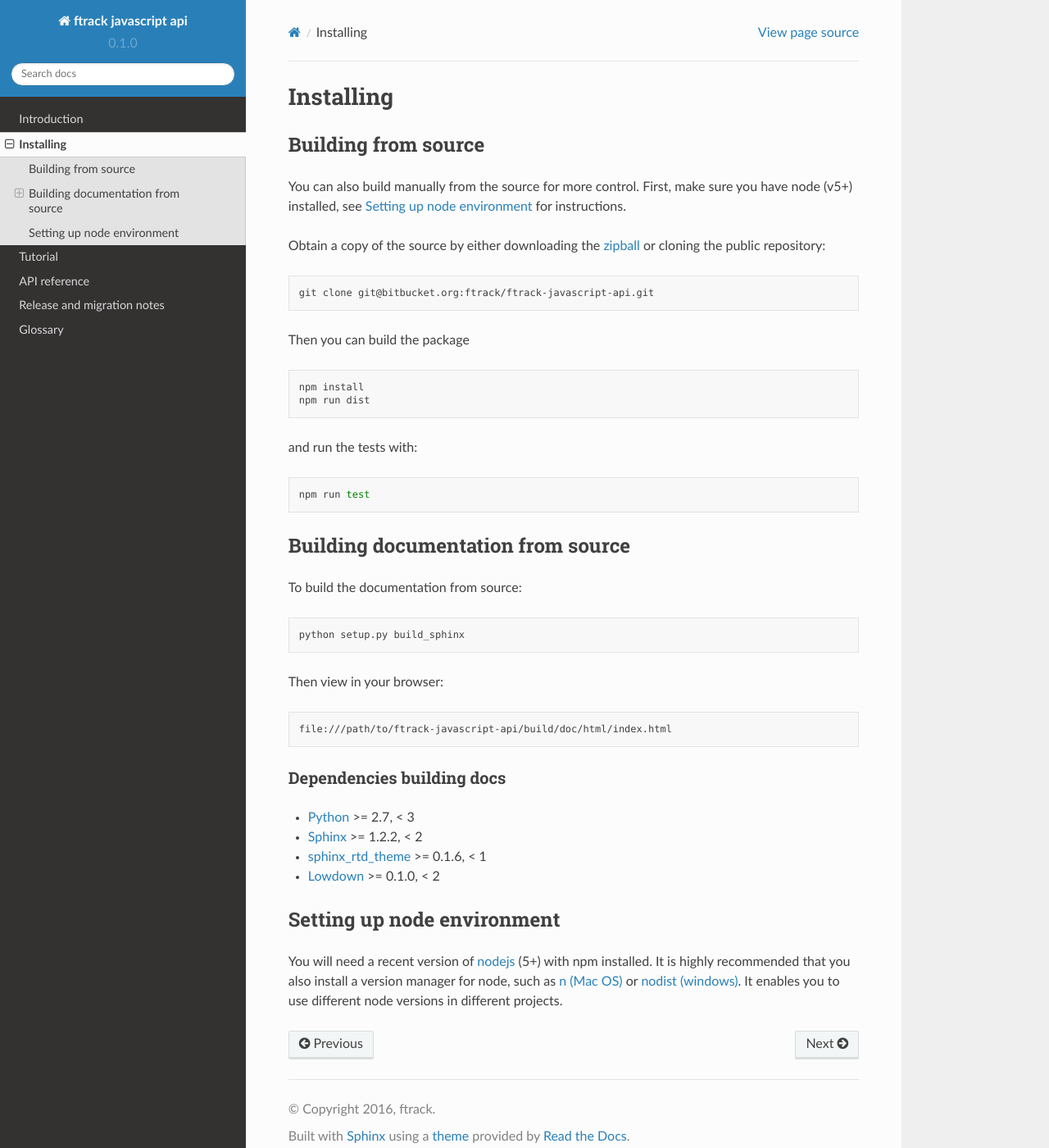
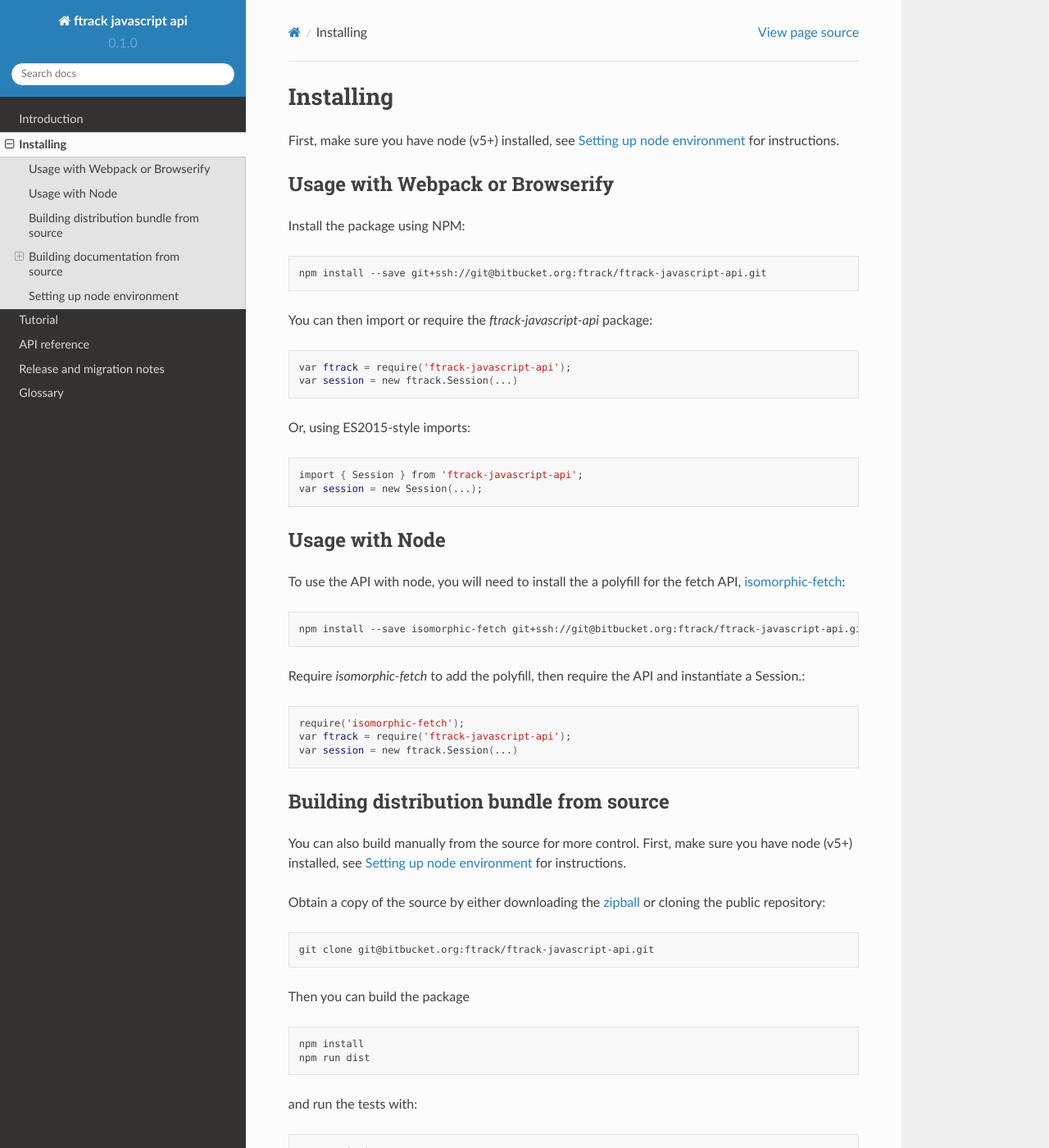
Before and after one commit to ftrackhq/ftrack-javascript, a Sphinx documentation site: the page built from doc/installing.rst, in a window 1280 px wide and 1400 px high. Shown: the whole window at 82% size. Built offline with Sphinx 7.4.7 and the Read the Docs theme 2.0.0, drawn with Linux system fonts in a browser that asks for light colours.

Commit message:
Add instruction for using node & webpack

```diff
--- a/doc/installing.rst
+++ b/doc/installing.rst
@@ -9,8 +9,44 @@
 
 .. highlight:: bash
 
-Building from source
-====================
+First, make sure you have node (v5+) installed, see :ref:`installing/node` for
+instructions.
+
+Usage with Webpack or Browserify
+================================
+
+Install the package using NPM::
+
+    npm install --save git+ssh://git@bitbucket.org:ftrack/ftrack-javascript-api.git
+
+You can then import or require the `ftrack-javascript-api` package::
+
+    var ftrack = require('ftrack-javascript-api');
+    var session = new ftrack.Session(...)
+
+Or, using ES2015-style imports::
+
+    import { Session } from 'ftrack-javascript-api';
+    var session = new Session(...);
+
+Usage with Node
+===============
+
+To use the API with node, you will need to install the a polyfill for the fetch
+API, `isomorphic-fetch <https://github.com/matthew-andrews/isomorphic-fetch>`_::
+
+    npm install --save isomorphic-fetch git+ssh://git@bitbucket.org:ftrack/ftrack-javascript-api.git
+
+Require `isomorphic-fetch` to add the polyfill, then require the API and
+instantiate a Session.::
+
+    require('isomorphic-fetch');
+    var ftrack = require('ftrack-javascript-api');
+    var session = new ftrack.Session(...)
+
+
+Building distribution bundle from source
+========================================
 
 You can also build manually from the source for more control. First, make sure
 you have node (v5+) installed, see :ref:`installing/node` for instructions.
--- a/doc/tutorial.rst
+++ b/doc/tutorial.rst
@@ -9,6 +9,11 @@
 
 This tutorial provides a quick dive into using the API and the broad stroke
 concepts involved.
+
+.. note::
+
+    This tutorial uses the distribution bundle in a web page, but you can also
+    use the node REPL. See :ref:`installing` for instructions.
 
 Start of by creating a directory for the tutorial, download and place the
 pre-built JavaScript API file there. Create a new HTML file and include the
```
Also changed, not shown: doc/release/release_notes.rst (+13 -0 lines).
